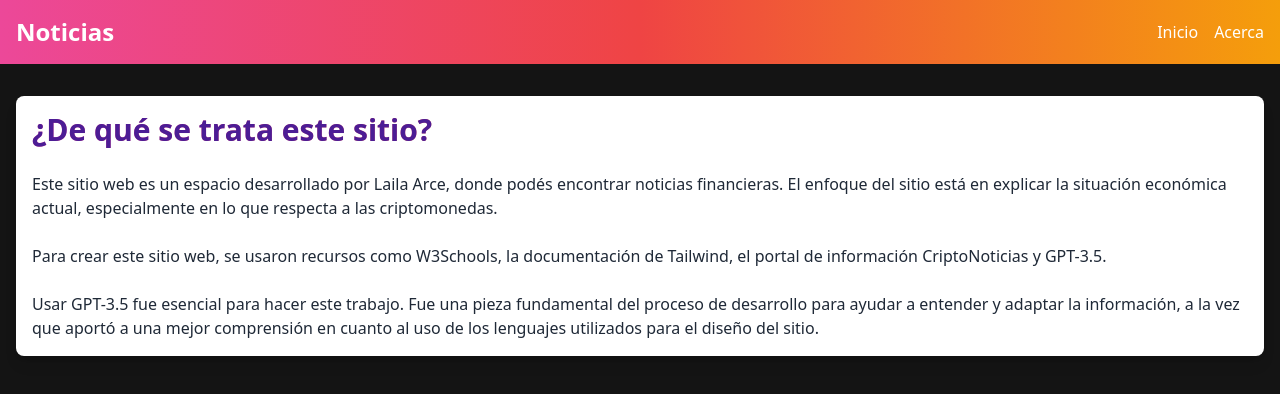
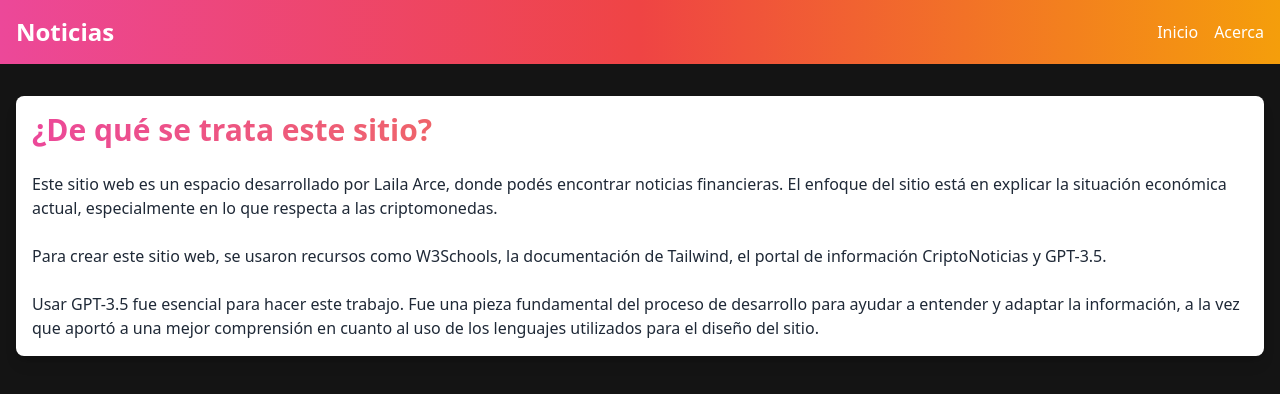
Before and after one commit to laila-arce/noticias, a plain HTML site: page acerca.html in a window 1280 px wide. Drawn offline with nearby package versions, Linux system fonts and the light colour scheme.

Commit message:
Update acerca.html

```diff
--- a/acerca.html
+++ b/acerca.html
@@ -29,7 +29,7 @@
     <div class="container mx-auto p-4">
 
         <div class="container mx-auto bg-white p-4 rounded-lg shadow-lg my-4">
-            <h2 class="text-3xl font-bold text-purple-900 text-transparent bg-clip-text bg-gradient-to-r from-pink-500 to-yellow-500">¿De qué se trata este sitio?</h2>
+            <h2 class="text-3xl font-bold text-transparent bg-clip-text bg-gradient-to-r from-pink-500 to-yellow-500">¿De qué se trata este sitio?</h2>
             <br>
 
             <p class="text-gray-800">
```
